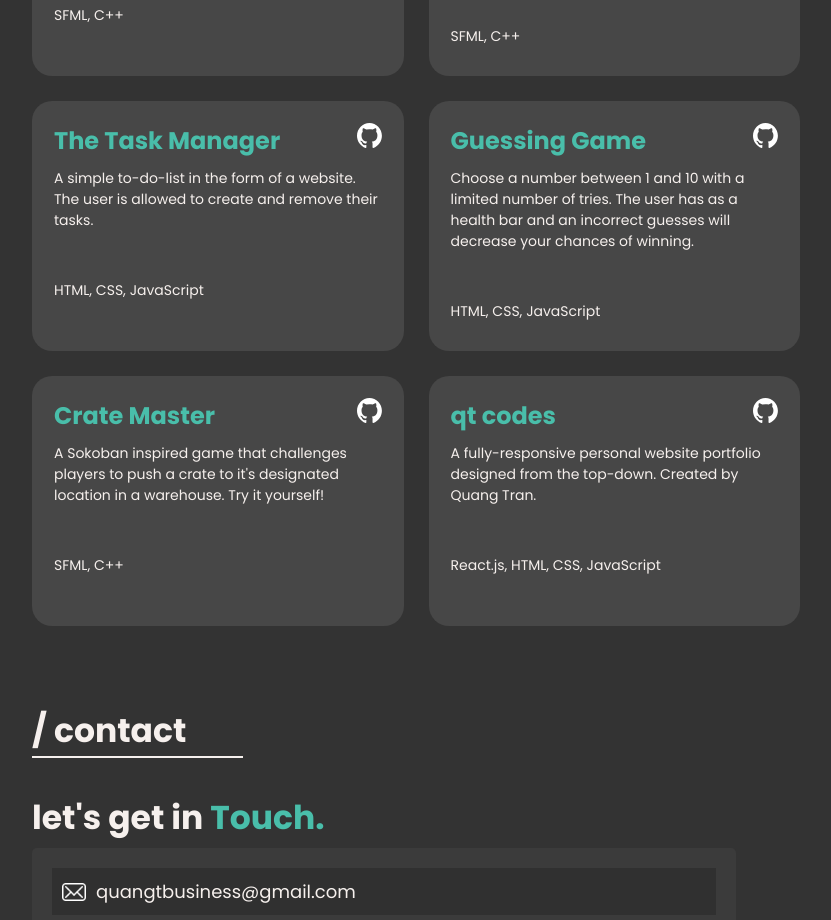
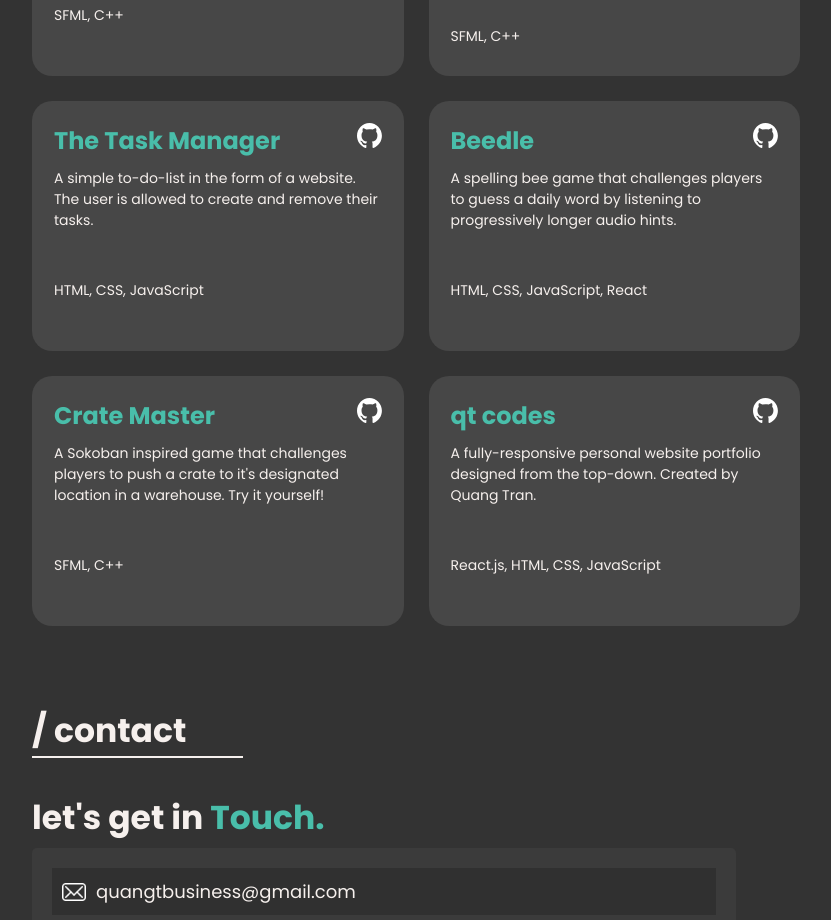
Before and after one commit to quangt23/qt-codes-portfolio, a React (Create React App) app: page / in a window 1280 px wide. Shown: the part 2500-3420 px from the top of the page, without its empty margins (160-991 px from the left). Built offline with nearby package versions, Linux system fonts and the light colour scheme.

Commit message:
Updated projects

```diff
--- a/src/components/Projects/projects.js
+++ b/src/components/Projects/projects.js
@@ -39,12 +39,11 @@ const Projects = () => {
           </div>
         </div>
         <div class="project">
-          <div class="title">Guessing Game</div>
-          <div class="description">Choose a number between 1 and 10 with a limited number of tries.
-           The user has as a health bar and an incorrect guesses will decrease your chances of winning.</div>
-          <div class="technologies">HTML, CSS, JavaScript</div>
+          <div class="title">Beedle</div>
+          <div class="description">A spelling bee game that challenges players to guess a daily word by listening to progressively longer audio hints.</div>
+          <div class="technologies">HTML, CSS, JavaScript, React</div>
           <div class="github-button">
-              <a href="https://github.com/quangt23/Online-Guessing-Game">
+              <a href="https://github.com/quangt23/Beedle">
               <img src={github}/>
               </a>
           </div>
```
